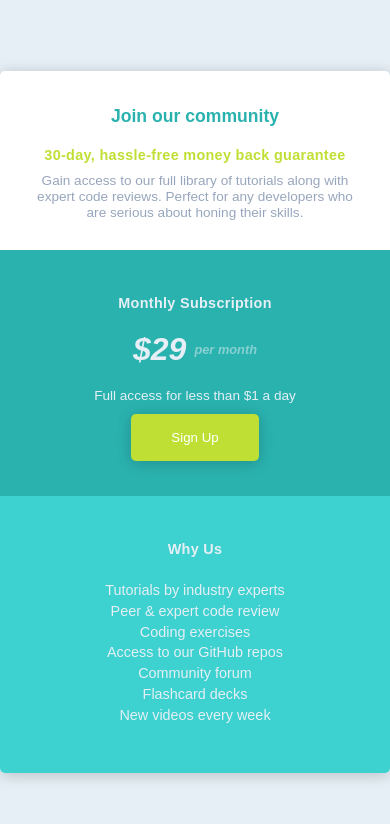
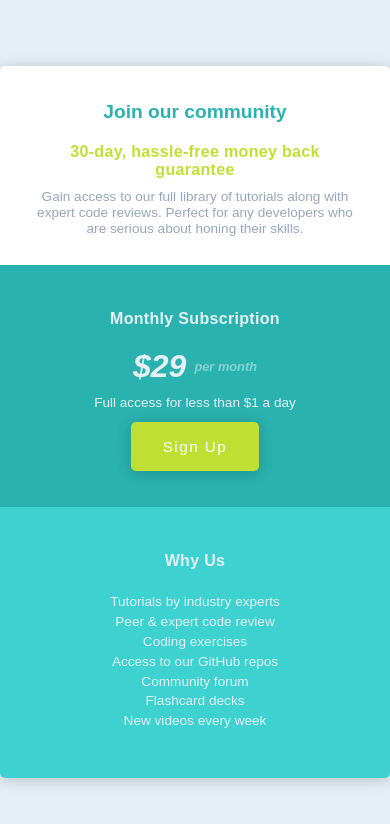
Before and after one commit to MarcoV1/single-price-grid, a website: page index.html in a window 390 px wide. Drawn offline with Linux system fonts and the light colour scheme.

Commit message:
Updated css styles for a more responsive design

```diff
--- a/scss/grid-components.scss
+++ b/scss/grid-components.scss
@@ -43,14 +43,14 @@
 
         &__h1 {
             color: $cyan;
-            font-size: 1.1rem;
+            font-size: 1.2rem;
             @include tablet-landscape() {
                 font-size: 1.5rem;
             }
         }
 
         &__h2 {
-            font-size: 0.9rem;
+            font-size: 1rem;
             margin: 10px 0;
             letter-spacing: 0.02rem;
             @include tablet-landscape() {
@@ -96,7 +96,7 @@
             padding: 10px 0;
             &-item {
                 margin: 0.3rem 0;
-                font-size: 0.9rem;
+                font-size: 0.85rem;
             }
         }
 
@@ -109,11 +109,12 @@
             cursor: pointer;
             border-radius: $b_radius;
             transition: background 1s ease;
-            margin-top: 10px;
+            margin-top: 11px;
             border: none;
             outline: none;
             width: 40%;;
-            letter-spacing: 1px;
+            letter-spacing: 1.5px;
+            font-size: 0.95rem;
 
             &:hover {
                 background: darken($bright-yellow, 10%);
--- a/scss/styles.scss
+++ b/scss/styles.scss
@@ -37,7 +37,3 @@ h1 {
 h2, h3 {
     margin: 10px 0;
 }
-
-p {
-    margin-top: 10px;
-}
```
Also changed, not shown: css/grid-components.css, css/styles.css.
